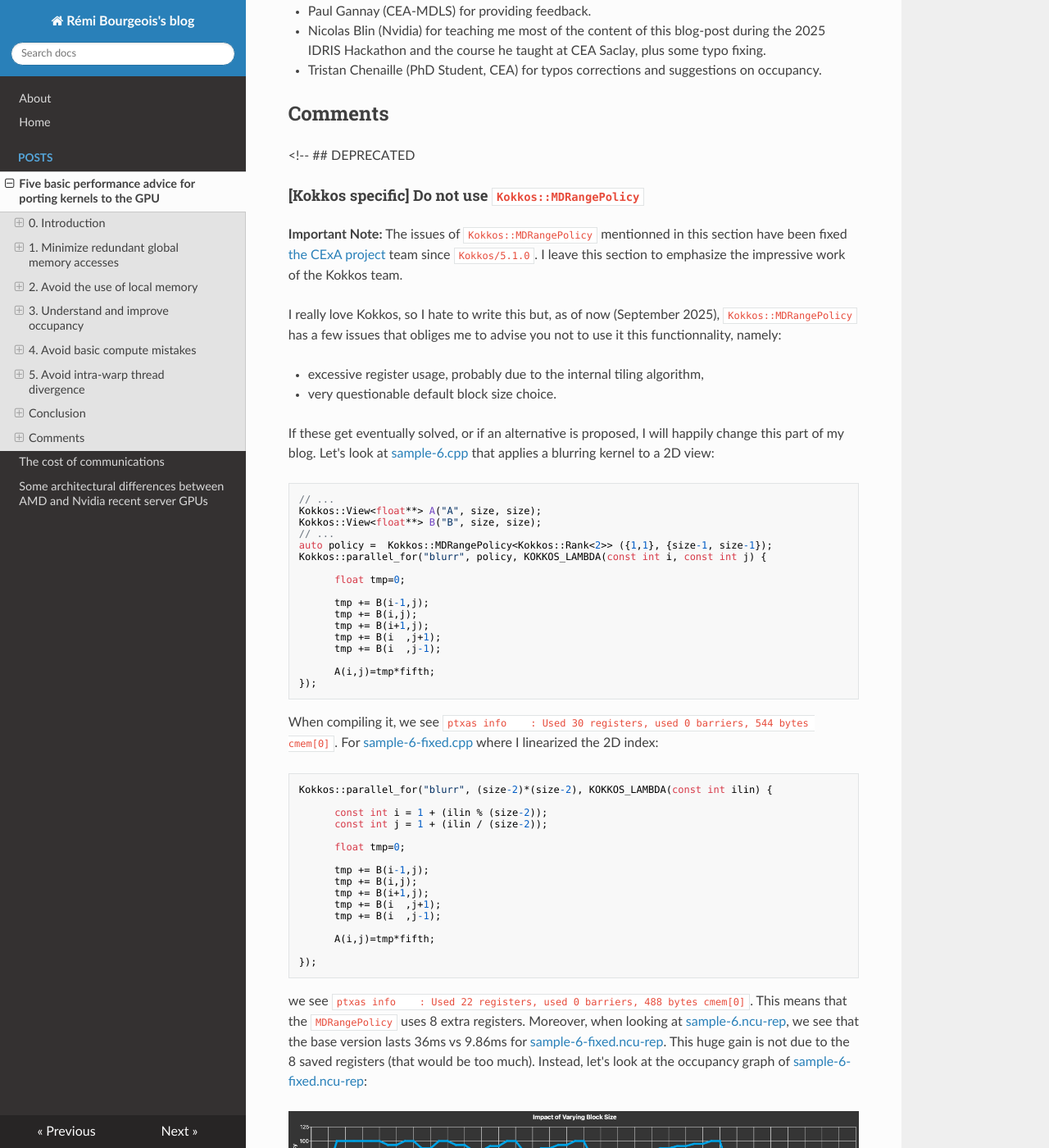
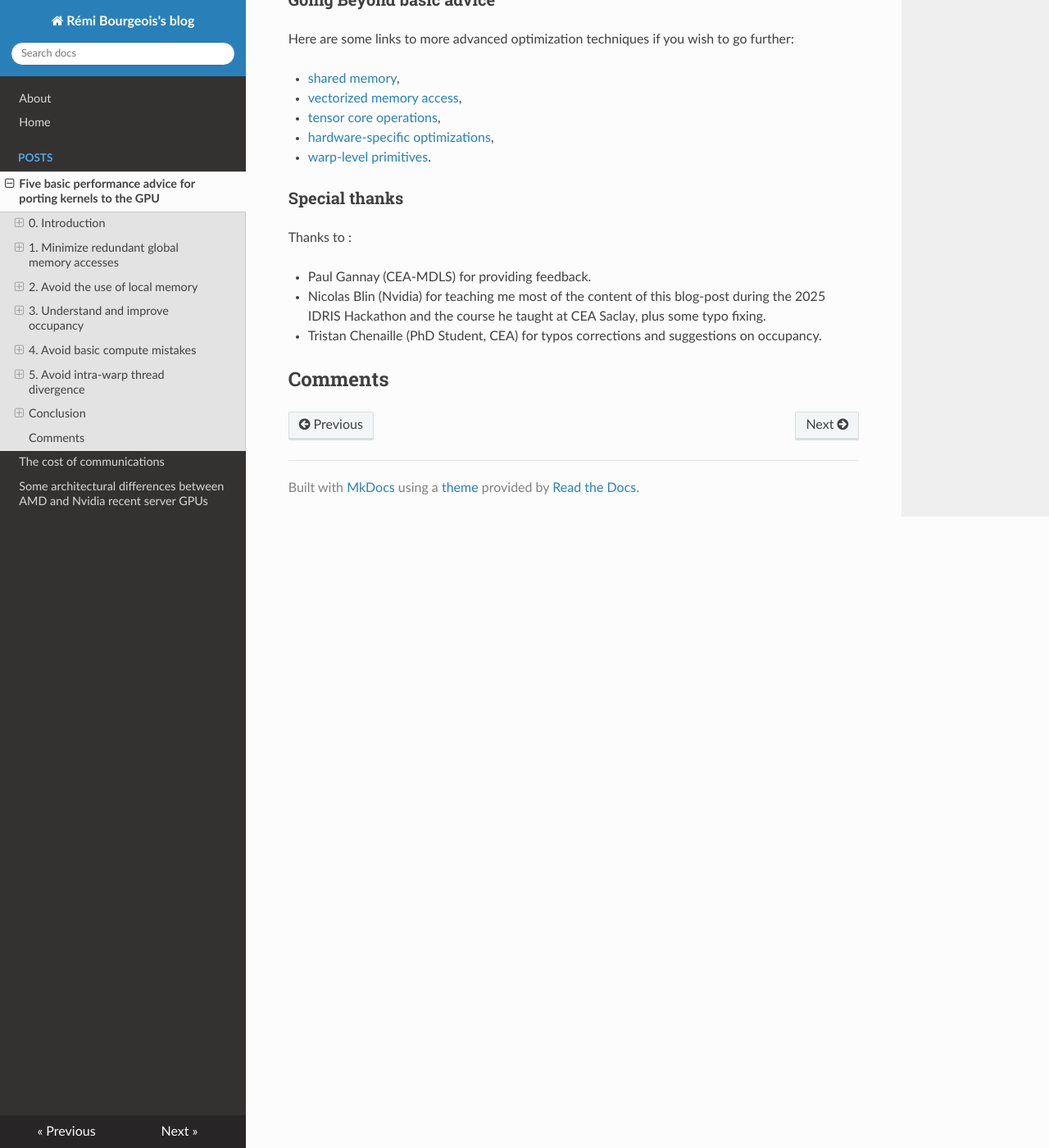
Before and after one commit to rbourgeois33/rbourgeois33.github.io, an MkDocs documentation site: the page built from docs/posts/post1.md, in a window 1280 px wide and 1400 px high, scrolled down 28119 px. Shown: the whole window at 82% size. Built offline with MkDocs 1.6.1, drawn with Linux system fonts in a browser that asks for light colours; nearby versions of some CDN libraries; comment, search, counter and statistics services are not loaded; some of the changed text lies outside the part shown.

Commit message:
remove bloat

```diff
--- a/docs/posts/post1.md
+++ b/docs/posts/post1.md
@@ -799,7 +799,7 @@ Participate to [hackathons](https://www.openhackathons.org/s/)! These are a fant
 
 ### Going Beyond basic advice
 
-Here are some more advanced optimization techniques if you wish to go further:
+Here are some links to more advanced optimization techniques if you wish to go further:
 
 - [shared memory](https://www.youtube.com/watch?v=A1EkI5t_CJI&t=5s),
 - [vectorized memory access](https://developer.nvidia.com/blog/cuda-pro-tip-increase-performance-with-vectorized-memory-access/),
@@ -832,7 +832,7 @@ Thanks to :
         async>
 </script>
 
-<!-- ## DEPRECATED
+<!--- ## DEPRECATED
 #### [Kokkos specific] Do not use `Kokkos::MDRangePolicy`
 
 **Important Note:** The issues of `Kokkos::MDRangePolicy` mentionned in this section have been fixed [the CExA project](https://cexa-project.org/) team since `Kokkos/5.1.0`. I leave this section to emphasize the impressive work of the Kokkos team.
@@ -899,4 +899,4 @@ Re-runing and profiling [sample-6.cpp](https://github.com/rbourgeois33/rbourgeoi
 
 ![alt text](image-35.png)
 
-We can see that with the recent improvement of `MDRangepolicy`, the block size choice is much better and leads to a 100% occupancy. We also notice a slightly reduced register usage. This allows a speedup from 36 to 10 ms !
+We can see that with the recent improvement of `MDRangepolicy`, the block size choice is much better and leads to a 100% occupancy. We also notice a slightly reduced register usage. This allows a speedup from 36 to 10 ms ! -->
```
Also changed, not shown: other parts of docs/posts/post1.md (+2 -2 lines).
